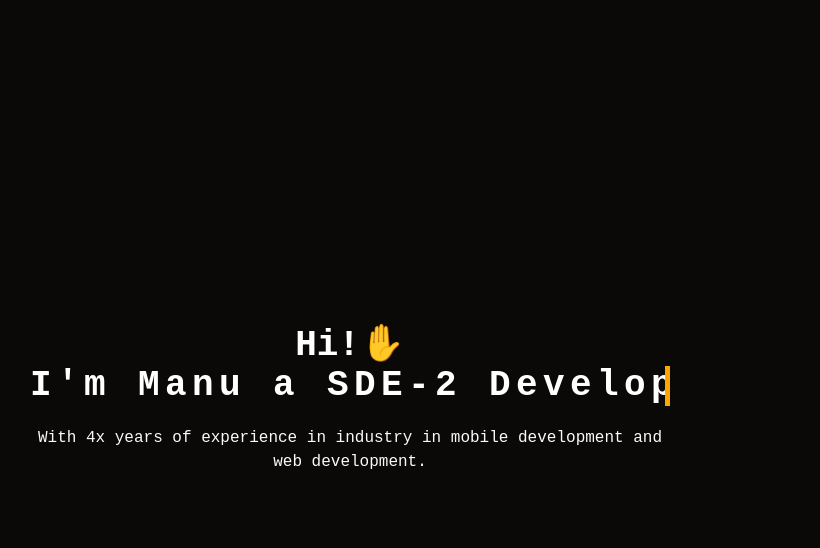
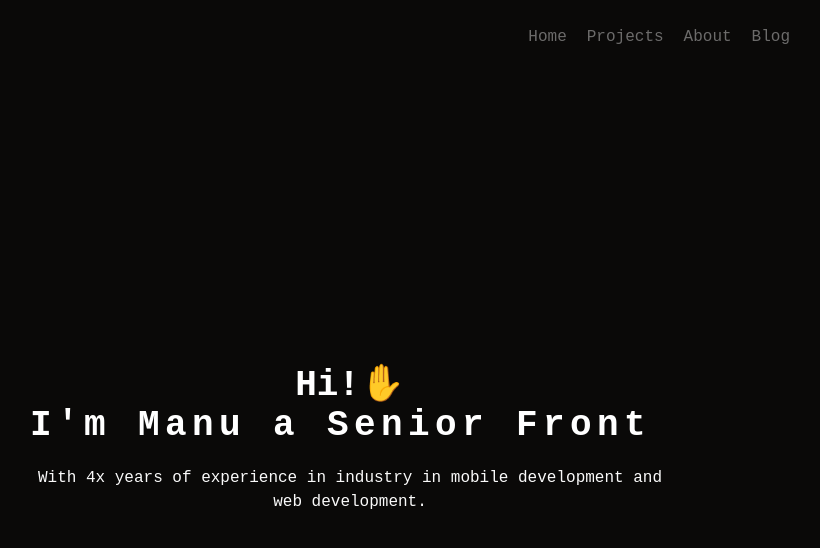
Before and after one commit to manukj/manukj.github.io, a SvelteKit app: page / in a window 1280 px wide. Shown: the top 548 px of the page, without its empty margins (290-1110 px from the left). Built offline with nearby package versions, Linux system fonts and the light colour scheme.

Commit message:
init screen

```diff
--- a/package.json
+++ b/package.json
@@ -17,6 +17,7 @@
 		"@sveltejs/kit": "^2.0.0",
 		"@sveltejs/vite-plugin-svelte": "^3.0.0",
 		"autoprefixer": "^10.4.16",
+		"daisyui": "^4.6.0",
 		"postcss": "^8.4.33",
 		"prettier": "^3.1.1",
 		"prettier-plugin-svelte": "^3.1.2",
--- /dev/null
+++ b/src/lib/components/Hamburger.svelte
@@ -0,0 +1,64 @@
+<script>
+	export let open = false;
+</script>
+
+<button
+	aria-label="menu-burger-button"
+	class="text-gray-500 hover:text-gray-700 cursor-pointer mr-4 border-none focus:outline-none"
+	class:open
+	on:click={() => (open = !open)}
+>
+	<svg width="32" height="24">
+		<line id="top" x1="0" y1="2" x2="32" y2="2" />
+		<line id="middle" x1="0" y1="12" x2="32" y2="12" />
+		<line id="bottom" x1="0" y1="22" x2="32" y2="22" />
+	</svg>
+</button>
+
+<style>
+	svg {
+		min-height: 24px;
+		transition: transform 0.3s ease-in-out;
+	}
+
+	svg line {
+		stroke: currentColor;
+		stroke-width: 3;
+		transition: transform 0.3s ease-in-out;
+	}
+
+	button {
+		color: white;
+		background: transparent;
+		border: transparent;
+		display: flex;
+		justify-content: center;
+		align-items: center;
+		z-index: 20;
+	}
+
+	.open svg {
+		transform: scale(0.7);
+	}
+
+	.open #top {
+		transform: translate(6px, 0px) rotate(45deg);
+	}
+
+	.open #middle {
+		stroke-dasharray: 0;
+		stroke-dashoffset: 0;
+		animation: fade 1s ease-in alternate forwards;
+	}
+
+	@keyframes fade {
+		to {
+			stroke-dashoffset: 1000;
+			stroke-dasharray: 1000;
+		}
+	}
+
+	.open #bottom {
+		transform: translate(-12px, 9px) rotate(-45deg);
+	}
+</style>
--- /dev/null
+++ b/src/lib/components/NavBar.svelte
@@ -0,0 +1,162 @@
+<script lang="ts">
+	// import Logo from '$lib/assets/logo.svg';
+	import Burger from './Hamburger.svelte';
+	import routes from './NavRoutes';
+	let opened = false;
+	export let segment: string;
+</script>
+
+<div class={opened ? 'NavBar open' : 'NavBar'}>
+	<div class="innerContainer">
+		<a href="/">
+			<!-- <img src={Logo} alt="logo" class="logo" /> -->
+		</a>
+		<div class="burger">
+			<Burger bind:open={opened} />
+		</div>
+		<div class="buttons">
+			{#each routes as route}
+				<a class={`button ${segment === route.href ? 'selected' : ''}`} href={route.href}
+					>{route.label}</a
+				>
+			{/each}
+		</div>
+	</div>
+	<div class="responsiveButtons buttons">
+		{#each routes as route}
+			<a class={`button ${segment === route.href ? 'selected' : ''}`} href={route.href}
+				>{route.label}</a
+			>
+		{/each}
+
+	</div>
+</div>
+
+<style>
+	:global(.logo) {
+		cursor: pointer;
+		height: 30px;
+		width: 30px;
+	}
+
+	.open {
+		flex-direction: column !important;
+		align-items: center !important;
+		height: 330px !important;
+		transition: height 0.2s cubic-bezier(0.455, 0.03, 0.515, 0.955);
+	}
+
+	.selected {
+		position: relative;
+		color: white;
+	}
+
+	.button:hover::after {
+		content: '';
+		background: #ca3c25;
+		display: block;
+		height: 3px;
+		width: 100%;
+		position: absolute;
+		bottom: 0;
+	}
+
+	.button.selected:after {
+		content: '';
+		background: #ca3c25;
+		display: block;
+		height: 3px;
+		width: 100%;
+		position: absolute;
+		bottom: 0;
+	}
+
+	.innerContainer {
+		display: flex;
+		justify-content: space-between;
+		align-items: center;
+		width: 100%;
+		max-width: 900px;
+		box-sizing: border-box;
+	}
+
+	.innerContainer :global(a) {
+		height: 30px;
+		color: white;
+	}
+
+	.NavBar {
+		display: flex;
+		flex-direction: column;
+		justify-content: space-between;
+		align-items: center;
+		width: 100%;
+		max-width: 900px;
+		box-sizing: border-box;
+		padding: 20px;
+		height: 80px;
+		overflow: hidden;
+		transition: height 0.2s cubic-bezier(0.455, 0.03, 0.515, 0.955);
+	}
+
+	.buttons {
+		display: none;
+		justify-content: space-between;
+		align-items: center;
+		font-weight: 500;
+	}
+
+	.responsiveButtons {
+		margin-top: 20px;
+		width: 100%;
+		display: flex !important;
+		flex-direction: column;
+	}
+
+	.responsiveButtons .button {
+		max-width: 100px;
+		width: 100%;
+		text-align: center;
+	}
+
+	.buttons .button {
+		padding: 0;
+		cursor: pointer;
+		transition: color 0.2s ease-in-out;
+		text-decoration: none;
+		position: relative;
+		margin: 10px;
+		color: hsla(0, 0%, 100%, 0.4);
+	}
+
+	.button.selected {
+		color: white;
+	}
+
+	.burger :global(button) {
+		margin: 0;
+	}
+
+	@media (min-width: 900px) {
+		.NavBar {
+			padding: 20px 0;
+			display: flex;
+			flex-direction: column;
+			justify-content: center;
+			align-items: center;
+			max-width: 900px;
+			margin: 0 auto;
+		}
+
+		.buttons {
+			display: flex;
+		}
+
+		.NavBar .burger {
+			display: none !important;
+		}
+		.responsiveButtons {
+			display: none !important;
+		}
+	}
+</style>
--- /dev/null
+++ b/src/lib/components/NavRoutes.ts
@@ -0,0 +1,20 @@
+const routes = [
+	{
+		href: '/',
+		label: 'Home'
+	},
+	{
+		href: '/projects',
+		label: 'Projects'
+	},
+	{
+		href: '/about',
+		label: 'About'
+	},
+	{
+		href: '/blog',
+		label: 'Blog'
+	}
+];
+
+export default routes;
--- a/src/lib/data/data.ts
+++ b/src/lib/data/data.ts
@@ -1,4 +1,4 @@
 // create a constant string and export it
-export const mainPageHeader = "I'm Manu a SDE-2 Developer";
+export const mainPageHeader = "I'm Manu a Senior Front End Developer";
 export const mainPageSubHeader =
 	'With 4x years of experience in industry in mobile development and web development.';
--- /dev/null
+++ b/src/lib/stores/store.ts
@@ -0,0 +1,3 @@
+import { writable } from 'svelte/store';
+
+export const pageStore = writable('Home');
--- a/src/routes/+layout.svelte
+++ b/src/routes/+layout.svelte
@@ -1,8 +1,22 @@
-<script>
-    import "../app.css";
-  </script>
+<script lang="ts">
+	import { goto } from '$app/navigation';
+	import NavBar from '$lib/components/NavBar.svelte';
+	import { pageStore } from '$lib/stores/store';
+	import '../app.css';
 
-<slot />
+	function moveToPage(page: string) {
+		pageStore.set(page);
+		// redirect the page to root/page
+		goto(`/${page.toLowerCase()}`);
+	}
+</script>
+
+<div class="flex flex-col h-screen">
+	<NavBar segment={$pageStore} />
+	<div class="flex flex-1">
+		<slot />
+	</div>
+</div>
 
 <style>
 	@font-face {
--- a/src/routes/+page.svelte
+++ b/src/routes/+page.svelte
@@ -5,7 +5,7 @@
 <svelte:head>
 	<title>Manu - Main page</title>
 </svelte:head>
-<div class="h-screen w-full place-content-center flex place-items-center">
+<div class="h-full w-full place-content-center flex place-items-center">
 	<div class="flex flex-col text-center w-1/2 h-full justify-center justify-items-center">
 		<div class="text-white font-bold text-4xl text-center">
 			Hi!✋ <br />
@@ -22,7 +22,7 @@
 <style>
 	.typewriter {
 		overflow: hidden; /* Ensures the content is not revealed until the animation */
-		border-right: 0.15em solid orange; /* The typwriter cursor */
+
 		white-space: nowrap; /* Keeps the content on a single line */
 		margin: 0 auto; /* Gives that scrolling effect as the typing happens */
 		letter-spacing: 0.15em; /* Adjust as needed */
--- a/tailwind.config.js
+++ b/tailwind.config.js
@@ -4,5 +4,5 @@ export default {
   theme: {
     extend: {},
   },
-  plugins: [],
+  plugins: [require('daisyui')],
 }
```
Also changed, not shown: 1 other file (tests, documents, lock files or other folders).
